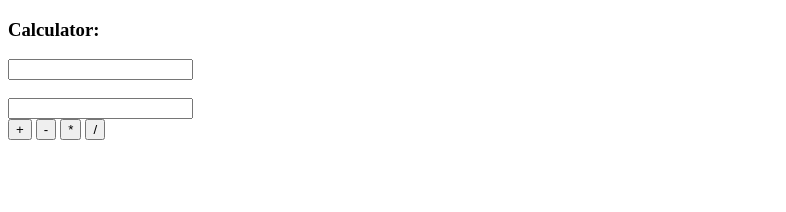
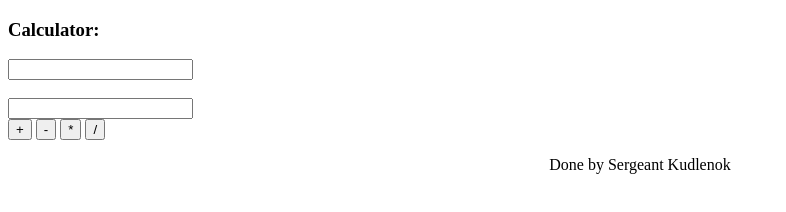
Before and after one commit to cwOFIX/main, a plain HTML site: page index.html in a window 1280 px wide. Shown: the whole page, without its empty margins (0-786 px from the left). Drawn offline with Linux system fonts and the light colour scheme.

Commit message:
Update index.html

```diff
--- a/index.html
+++ b/index.html
@@ -34,5 +34,7 @@ function sum(){
      	<input type="button" onClick="minus()" value="-" name="minus">
     	<input type="button" onClick="multi()" value="*" name="multi">
     	<input type="button" onClick="div()" value="/" name="div">
+
+        <p align="center"> Done by Sergeant Kudlenok </p>
     </body>
     </html>
```
